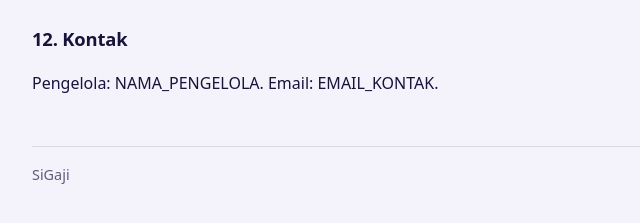
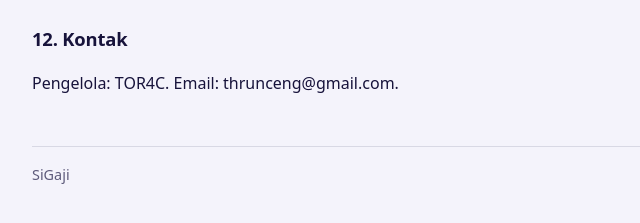
Before and after one commit to TOR4C/SigajiApp, a website: page public/terms.html in a window 1280 px wide. Shown: the part 2191-2414 px from the top of the page, 288-928 px from the left. Drawn offline with Linux system fonts and the light colour scheme.

Commit message:
Update contact information in terms.html

```diff
--- a/public/terms.html
+++ b/public/terms.html
@@ -54,7 +54,7 @@
 <p>Ketentuan ini tunduk pada hukum Republik Indonesia.</p>
 
 <h2>12. Kontak</h2>
-<p>Pengelola: NAMA_PENGELOLA. Email: EMAIL_KONTAK.</p>
+<p>Pengelola: TOR4C. Email: thrunceng@gmail.com.</p>
 
 <footer>SiGaji</footer>
 </main>
```
